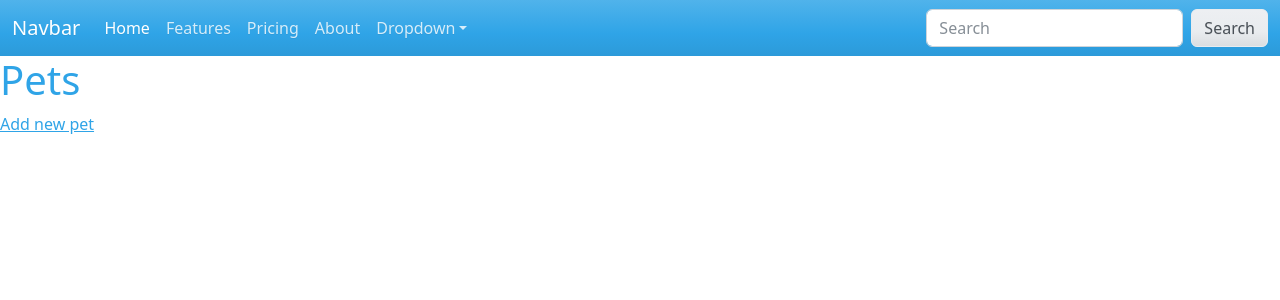
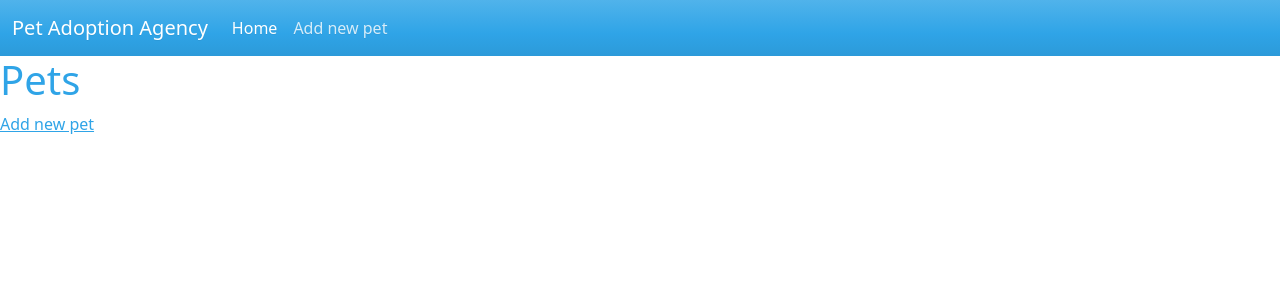
Before and after one commit to iam8/24.1-wtforms, a Flask app: page / in a window 1280 px wide. Shown: the top 300 px of the page. Run offline with Flask 3, Linux system fonts and the light colour scheme; data that the repository does not hold is empty; some libraries are stand-ins or nearby versions.

Commit message:
Remove unneeded parts of navbar; add relevant links and link text

```diff
--- a/templates/base.jinja2
+++ b/templates/base.jinja2
@@ -20,7 +20,7 @@
 {# Source: https://bootswatch.com/cerulean/ #}
 <nav class="navbar navbar-expand-lg navbar-dark bg-primary">
     <div class="container-fluid">
-        <a class="navbar-brand" href="#">Navbar</a>
+        <a class="navbar-brand" href="#">Pet Adoption Agency</a>
         <button class="navbar-toggler"
                 type="button"
                 data-bs-toggle="collapse"
@@ -33,39 +33,14 @@
         <div class="collapse navbar-collapse" id="navbarColor01">
             <ul class="navbar-nav me-auto">
                 <li class="nav-item">
-                    <a class="nav-link active" href="#">Home
+                    <a class="nav-link active" href="/">Home
                         <span class="visually-hidden">(current)</span>
                     </a>
                 </li>
                 <li class="nav-item">
-                    <a class="nav-link" href="#">Features</a>
-                </li>
-                <li class="nav-item">
-                    <a class="nav-link" href="#">Pricing</a>
-                </li>
-                <li class="nav-item">
-                    <a class="nav-link" href="#">About</a>
-                </li>
-                <li class="nav-item dropdown">
-                    <a class="nav-link dropdown-toggle"
-                    data-bs-toggle="dropdown"
-                    href="#"
-                    role="button"
-                    aria-haspopup="true"
-                    aria-expanded="false">Dropdown</a>
-                    <div class="dropdown-menu">
-                        <a class="dropdown-item" href="#">Action</a>
-                        <a class="dropdown-item" href="#">Another action</a>
-                        <a class="dropdown-item" href="#">Something else here</a>
-                        <div class="dropdown-divider"></div>
-                        <a class="dropdown-item" href="#">Separated link</a>
-                    </div>
+                    <a class="nav-link" href="/add">Add new pet</a>
                 </li>
             </ul>
-            <form class="d-flex">
-                <input class="form-control me-sm-2" type="search" placeholder="Search">
-                <button class="btn btn-secondary my-2 my-sm-0" type="submit">Search</button>
-            </form>
         </div>
     </div>
 </nav>
```
